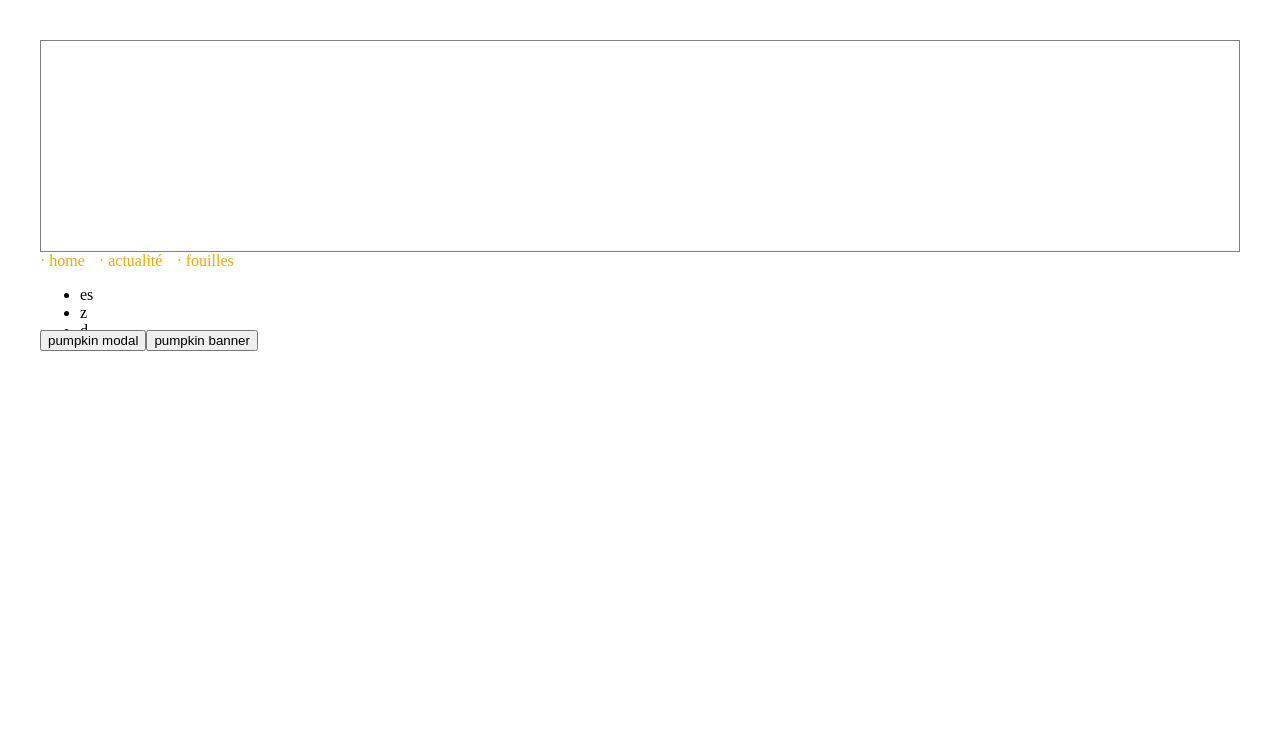
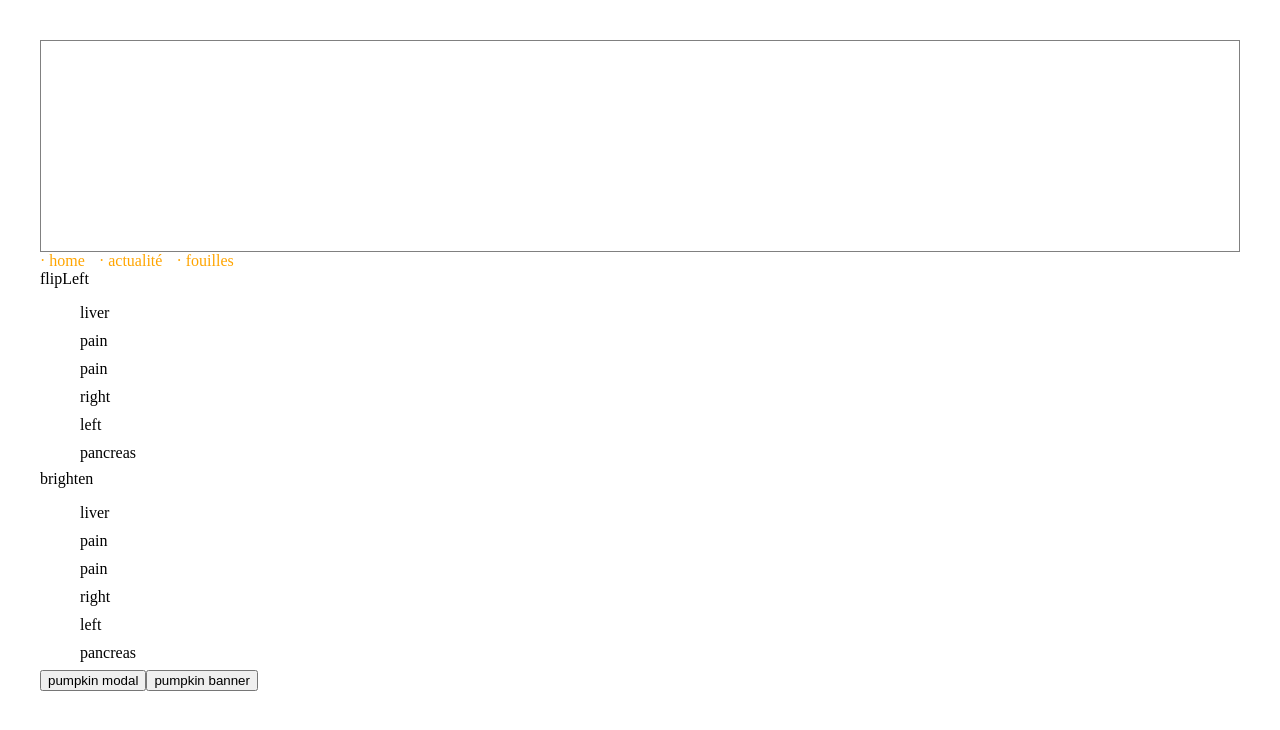
Before and after one commit to Harrisson-/pumpkin, a Vue app: page / in a window 1280 px wide. Shown: the top 730 px of the page. Built offline with nearby package versions, Linux system fonts and the light colour scheme.

Commit message:
feat fix intersection fail

```diff
--- a/src/App.vue
+++ b/src/App.vue
@@ -1,5 +1,5 @@
 <script setup>
-import { reactive } from "vue";
+import { reactive, ref } from "vue";
 import Tags from "./components/pumpkin-tags.vue";
 import Breadcrumb from "./components/pumpkin-crumb.vue";
 import intersection from "./components/pumpkin-intersection.vue";
@@ -65,28 +65,46 @@ const crumbs = [
 ];
 
 const list = [
-  {
-    name: "es",
-  },
-  {
-    name: "z",
-  },
-  {
-    name: "d",
-  },
-  {
-    name: "e",
-  },
-  {
-    name: "bv",
-  },
-  {
-    name: "vv",
-  },
-  {
-    name: "cvb",
-  },
+  { name: "liver" },
+  { name: "pain" },
+  { name: "pain" },
+  { name: "right" },
+  { name: "left" },
+  { name: "pancreas" },
+  { name: "kidney" },
+  { name: "brain" },
+  { name: "severe_pain" },
+  { name: "tumour" },
+  { name: "cancer" },
+  { name: "MRI" },
+  { name: "CT" },
+  { name: "male" },
+  { name: "female" },
+  { name: "bone" },
+  { name: "shoulder" },
+  { name: "hip" },
+  { name: "XRAY" },
+  { name: "knee" },
+  { name: "spine" },
+  { name: "head" },
+  { name: "abdomen" },
+  { name: "contrast" },
+  { name: "fragment" },
+  { name: "detached" },
+  { name: "injury" },
+  { name: "torn" },
+  { name: "rotator" },
+  { name: "cuff" },
+  { name: "abdominal" },
+  { name: "dilatation" },
 ];
+
+const intersectionAnimations = ref([
+  //"slideLeft",
+  //"displayLeft",
+  "flipLeft",
+  "brighten",
+]);
 
 const modalState = reactive({ open: false });
 modalState.content =
@@ -116,15 +134,24 @@ function closeBanner(modalOpen) {
   <main>
     <Tags :given-tags="filteredTags.value" @search-word="searchHashtag" />
     <Breadcrumb :crumbs="crumbs" />
-    <intersection debug="true" target="item">
-      <div id="wrap-list">
-        <ul>
+    <div
+      class="intersection-wrapper"
+      v-for="intersectionAnimation in intersectionAnimations"
+      :key="intersectionAnimation"
+    >
+      <span>{{ intersectionAnimation }}</span>
+      <intersection
+        debug="true"
+        target="item"
+        :transitionName="intersectionAnimation"
+      >
+        <ul id="wrap-list">
           <li class="item" v-for="item in list" :key="item.name">
             {{ item.name }}
           </li>
         </ul>
-      </div>
-    </intersection>
+      </intersection>
+    </div>
     <button @click="openModal">pumpkin modal</button>
     <modal
       :show-modal="modalState.open"
@@ -158,8 +185,13 @@ a,
   transition: 0.4s;
 }
 
-#wrap-list {
-  height: 60px;
-  overflow-y: scroll;
+.intersection-wrapper {
+  height: 200px;
+  display: flex;
+  flex-direction: column;
+}
+
+.item {
+  margin-top: 10px;
 }
 </style>
--- a/src/components/pumpkin-intersection.vue
+++ b/src/components/pumpkin-intersection.vue
@@ -1,5 +1,24 @@
 <script setup>
 import { onMounted } from "vue";
+
+const animations = {
+  // slideLeft: {
+  //   start: "slide-left",
+  //   end: "slide-left-end",
+  // },
+  // displayLeft: {
+  //   start: "display-left",
+  //   end: "display-left-end",
+  // },
+  flipLeft: {
+    start: "flip-left",
+    end: "flip-left-end",
+  },
+  brighten: {
+    start: "brighten",
+    end: "brighten-end",
+  },
+};
 
 const props = defineProps({
   debug: {
@@ -11,64 +30,127 @@ const props = defineProps({
     type: Number,
     default: 1.0,
   },
-  transitionDelay: {
-    type: Number,
-    default: 1,
+  // not available for the moment
+  // transitionDelay: {
+  //   type: Number,
+  //   default: 1,
+  // },
+  transitionName: {
+    type: String,
+    validator(value) {
+      // The value must match one of these strings
+      return ["slideLeft", "displayLeft", "flipLeft", "brighten"].includes(
+        value
+      );
+    },
   },
-  //  customTransition: {
-  //    type: Boolean,
-  //    default: false,
-  //  },
-  //  customTransitionName: {
-  //    type: String,
-  //    default: "",
-  //  },
-  //  time: {
-  //
-  //  }
   target: {
     type: String,
     required: true,
   },
 });
 
+const interContainerRand =
+  "pumpkin-intersection-" + Math.floor(Math.random() * 100);
+
 onMounted(() => {
+  const rootElement = document.querySelector(`.${interContainerRand}`);
+  let oldScroll = 0;
+  let newScroll;
   document
-    .querySelectorAll(`.${props.target}`)
-    .forEach(
-      (selector) =>
-        (selector.style.transition = `opacity ${props.transitionDelay}s`)
+    .querySelectorAll(`.${interContainerRand} .${props.target}`)
+    .forEach((selector) =>
+      selector.classList.toggle(animations[props.transitionName].start, true)
     );
 
   let options = {
-    root: document.querySelector(`.intersection-${props.target}`),
+    root: rootElement,
     rootMargin: "0px",
     threshold: props.threshold,
   };
 
-  let callback = (entries, observer) => {
-    console.log("observer", observer);
-    for (let entry of entries) {
+  let callback = (entries, _observer) => {
+    if (newScroll < oldScroll) {
+      entries = entries.reverse();
+    }
+    for (const [index, entry] of entries.entries()) {
       console.log("entry", entry);
-      if (entry.intersectionRatio === 1) {
-        entry.target.style.opacity = "1";
+      if (entry.isIntersecting) {
+        entry.target.style.transitionDelay = `${(index + 1) * 0.5}s`;
       } else {
-        entry.target.style.opacity = "0";
+        entry.target.style.transitionDelay = "0s";
       }
+      entry.target.classList.toggle(
+        animations[props.transitionName].end,
+        entry.isIntersecting
+      );
     }
+    oldScroll = newScroll;
   };
 
   let observer = new IntersectionObserver(callback, options);
 
-  let targets = document.querySelectorAll(`.${props.target}`);
+  let targets = document.querySelectorAll(
+    `.${interContainerRand} .${props.target}`
+  );
   targets.forEach((target) => observer.observe(target));
+
+  rootElement.addEventListener("scroll", (_event) => {
+    newScroll = rootElement.scrollTop;
+  });
 });
 </script>
 
 <template>
-  <div :class="'intersection-' + props.target">
+  <div :class="interContainerRand">
     <slot></slot>
   </div>
 </template>
 
-<style lang="css" scoped></style>
+<style lang="css">
+div[class^="pumpkin-intersection-"],
+div[class*="pumpkin-intersection-"] {
+  overflow-y: scroll;
+  height: 100%;
+}
+
+/** BUG */
+.display-left {
+  overflow: hidden;
+  width: 0px;
+  transition: width 1s;
+}
+.display-left-end {
+  width: 100%;
+}
+
+/** BUG */
+.slide-left {
+  margin-left: -99%;
+  width: 100%;
+  transition: margin-left 1.5s;
+}
+.slide-left-end {
+  margin-left: 0%;
+}
+
+.flip-left {
+  overflow: hidden;
+  width: 100%;
+  transform: matrix(0.2, 0, 0, 1, 0, 0);
+  transition: transform 1s;
+}
+.flip-left-end {
+  transform: matrix(1, 0, 0, 1, 0, 0);
+}
+
+.brighten {
+  overflow: hidden;
+  width: 100%;
+  opacity: 0;
+  transition: opacity 1s;
+}
+.brighten-end {
+  opacity: 1;
+}
+</style>
--- a/src/components/pumpkin-modal.vue
+++ b/src/components/pumpkin-modal.vue
@@ -78,8 +78,8 @@ function closeModal() {
   position: absolute;
   top: 0;
   left: 0;
-  width: 100%;
-  height: 100%;
+  width: 100em;
+  height: 100em;
   background-color: rgba(0, 0, 0, 0.5);
   z-index: 10;
 }
```
